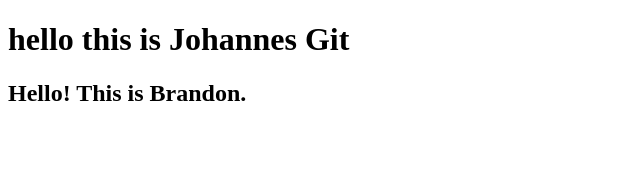
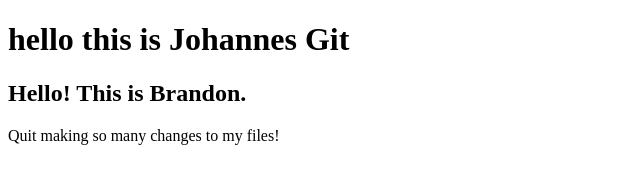
Before and after one commit to Timbuktujoe/learning-git-part2, a plain HTML site: page index.html in a window 1280 px wide. Shown: the whole page, without its empty margins (0-640 px from the left). Drawn offline with Linux system fonts and the light colour scheme.

Commit message:
save changes

```diff
--- a/index.html
+++ b/index.html
@@ -9,5 +9,7 @@
 <body>
     <h1>hello this is Johannes Git</h1>
     <h2>Hello! This is Brandon.</h2>
+
+    <p>Quit making so many changes to my files!</p>
 </body>
 </html>
```
